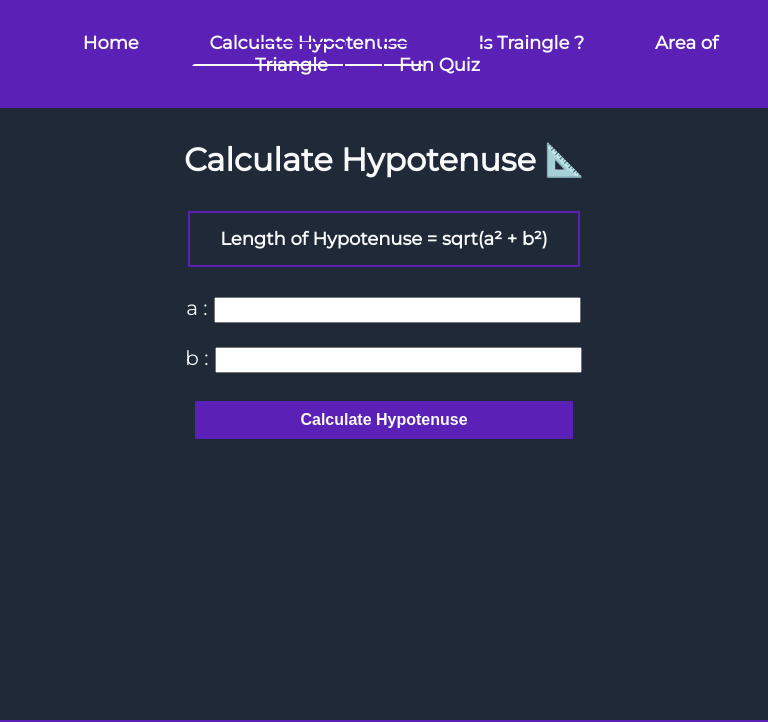
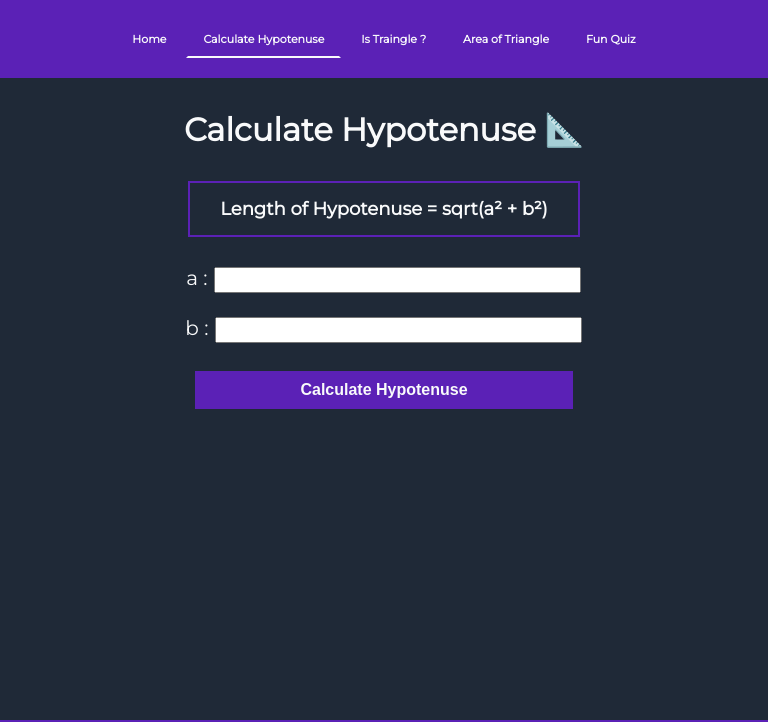
Before and after one commit to leader-akash/Fun-with-Triangle, a plain HTML site: page hypo.html in a window 768 px wide. Shown: the top 722 px of the page. Drawn offline with Linux system fonts and the light colour scheme.

Commit message:
responsiveness

```diff
--- a/hypo.css
+++ b/hypo.css
@@ -21,8 +21,8 @@ body{
 }
 
 nav{
-    /* text-align: center; */
-    margin-bottom: 1rem;
+    text-align: center;
+    /* margin-bottom: 1rem; */
     padding: 2rem;
     background-color:var(--primary-color);
     color: var(--text-color);
@@ -30,9 +30,27 @@ nav{
     font-weight: bold;
     color: var(--text-color);
 
-    position: sticky;
+    position: relative;
     top: 0;
 }
+
+nav ul {
+    display: flex;
+    justify-content: center;
+    list-style: none;
+    padding: 0;
+    margin: 0;
+  }
+
+  /* nav li {
+    margin: 0 10px;
+  }
+
+  nav a {
+    text-decoration: none;
+    color: var(--text-color);
+    padding: 10px;
+  } */
 
 h1{
     margin: 2rem;
@@ -104,6 +122,7 @@ button:hover{
     color: gold;
 }
 
+
 footer{
     width: 100%;
     margin: 2rem 0 0 0;
@@ -124,3 +143,67 @@ footer ul li{
 .fa-brands{
     color: white;
 }
+
+
+@media screen and (min-width: 551px) and (max-width: 980) {
+    nav {
+        font-size: 10px;
+        position:relative;
+        top:0;
+      }
+
+      nav ul {
+        display: inline;
+        /* flex-direction: column; */
+        align-items: center;
+      }
+
+      nav li {
+        margin: 5px 0;
+      }
+
+
+  }
+
+  @media screen and (min-width: 400px) and (max-width: 979px) {
+    nav {
+        font-size: 12px;
+        position:relative;
+        top:0;
+      }
+
+
+      nav a{
+        margin: 4px;
+      }
+
+      nav ul {
+        display: inline;
+        /* flex-direction: column; */
+        align-items: center;
+      }
+
+      nav li {
+        margin: 5px 0;
+      }
+  }
+
+  @media screen and (min-width: 589px) and (max-width: 800px) {
+    nav {
+        font-size: 11px;
+        position:relative;
+        top:0;
+      }
+      nav a{
+        margin: 0;
+      }
+      nav ul {
+        display: inline;
+        /* flex-direction: column; */
+        align-items: center;
+      }
+
+      nav li {
+        margin: 0px 0;
+      }
+  }
--- a/triangle.css
+++ b/triangle.css
@@ -21,8 +21,8 @@ body{
 }
 
 nav{
-    /* text-align: center; */
-    margin-bottom: 1rem;
+    text-align: center;
+    /* margin-bottom: 1rem; */
     padding: 2rem;
     background-color:var(--primary-color);
     color: var(--text-color);
@@ -135,3 +135,67 @@ footer ul li{
 .fa-brands{
     color: white;
 }
+
+
+@media screen and (min-width: 551px) and (max-width: 980) {
+    nav {
+        font-size: 10px;
+        position:relative;
+        top:0;
+      }
+
+      nav ul {
+        display: inline;
+        /* flex-direction: column; */
+        align-items: center;
+      }
+
+      nav li {
+        margin: 5px 0;
+      }
+
+
+  }
+
+  @media screen and (min-width: 400px) and (max-width: 979px) {
+    nav {
+        font-size: 12px;
+        position:relative;
+        top:0;
+      }
+
+
+      nav a{
+        margin: 4px;
+      }
+
+      nav ul {
+        display: inline;
+        /* flex-direction: column; */
+        align-items: center;
+      }
+
+      nav li {
+        margin: 5px 0;
+      }
+  }
+
+  @media screen and (min-width: 589px) and (max-width: 800px) {
+    nav {
+        font-size: 11px;
+        position:relative;
+        top:0;
+      }
+      nav a{
+        margin: 0;
+      }
+      nav ul {
+        display: inline;
+        /* flex-direction: column; */
+        align-items: center;
+      }
+
+      nav li {
+        margin: 0px 0;
+      }
+  }
```
Also changed, not shown: hypo.html (+4 -0 lines), index.html (+8 -6 lines), profile.css (+30 -0 lines), area.css (line endings or trailing spaces).
